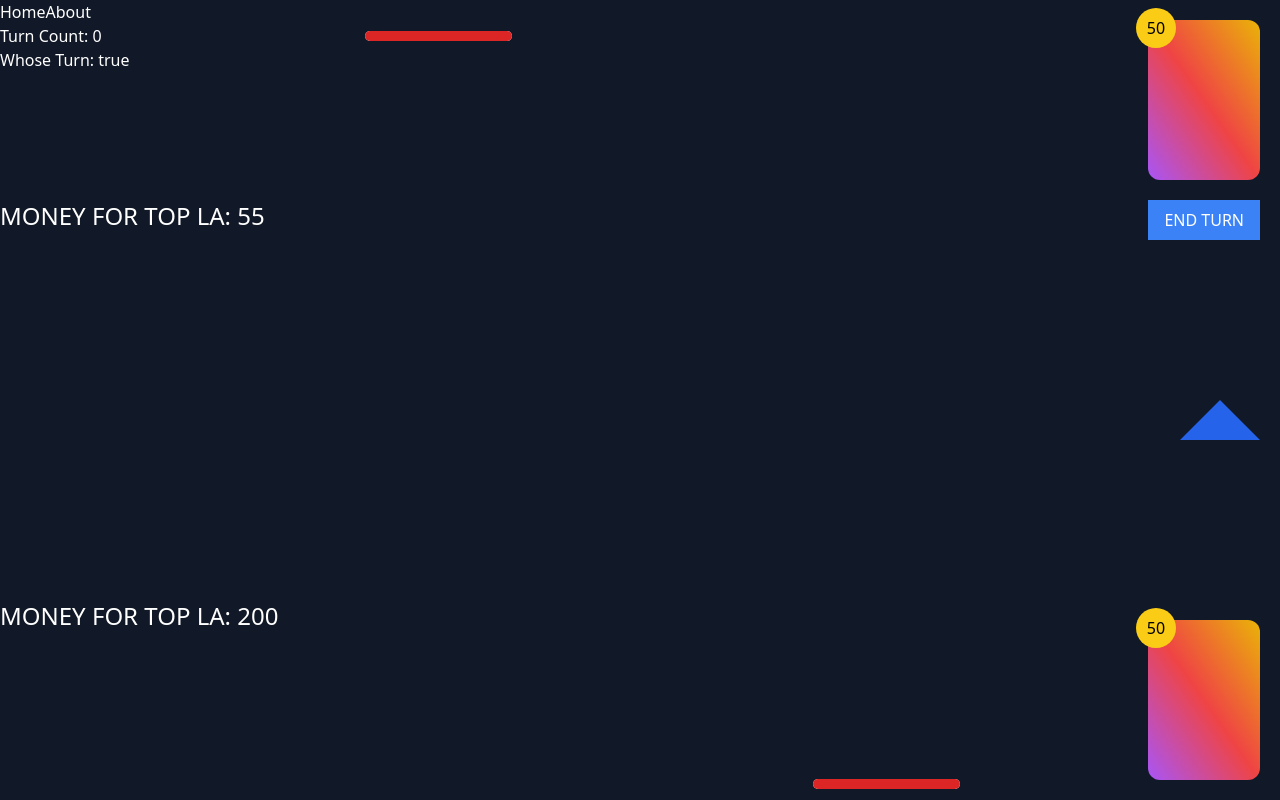
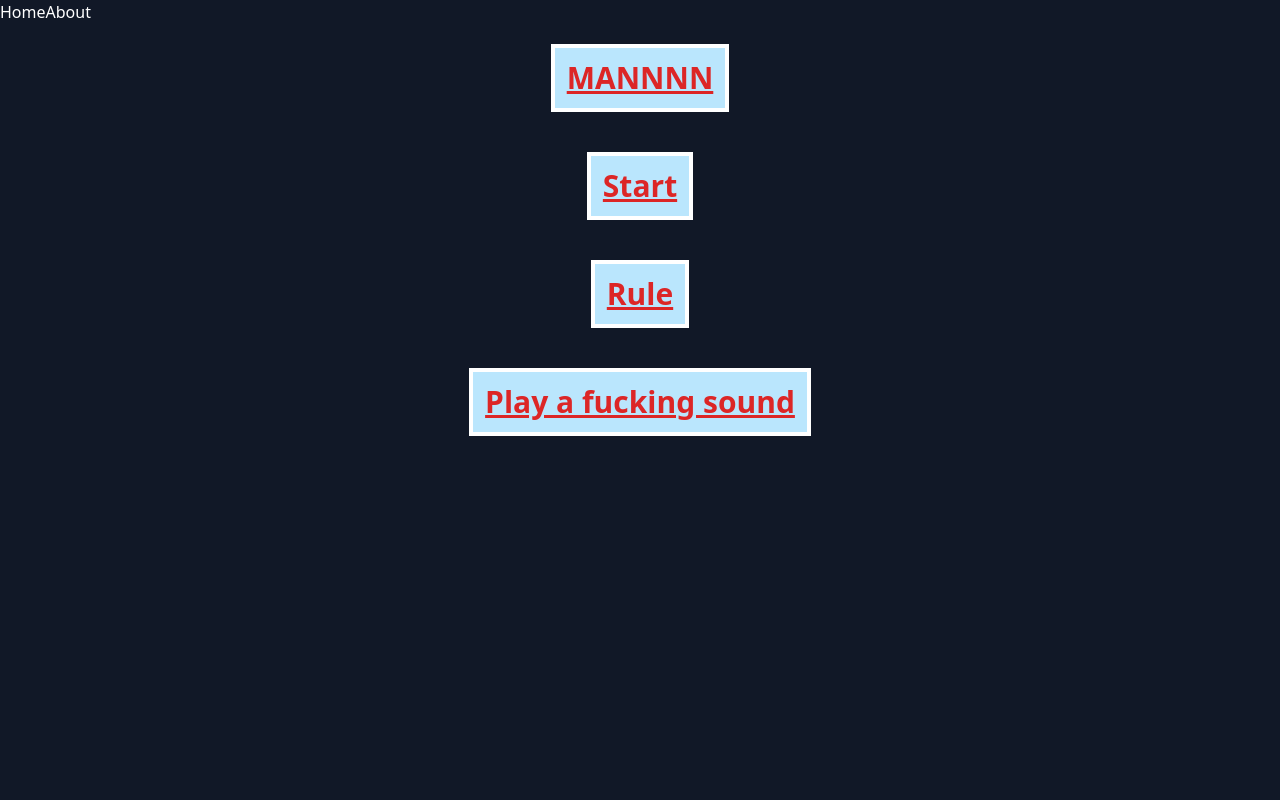
Before and after one commit to TheresaRoss/cardgame1, a Vue app: page / in a window 1280 px wide. Built offline with nearby package versions, Linux system fonts and the light colour scheme.

Commit message:
feat:create menu game and logic to switch between component

```diff
--- /dev/null
+++ b/src/components/Menu.vue
@@ -0,0 +1,52 @@
+<template>
+  <div class="flex justify-center">
+    <div class="grid place-items-center grid-cols-1 grid-rows-3">
+      <div class="border-white border-4 my-5 p-3 bg-sky-200">
+        <button
+          class="bg-transparent text-3xl text-red-600 font-bold underline"
+        >
+          MANNNN
+        </button>
+      </div>
+      <div class="border-white border-4 my-5 p-3 bg-sky-200">
+        <button
+          v-on:click="play"
+          class="bg-transparent text-3xl text-red-600 font-bold underline"
+        >
+          Start
+        </button>
+      </div>
+      <div class="border-white border-4 my-5 p-3 bg-sky-200">
+        <button
+          class="bg-transparent text-3xl text-red-600 font-bold underline"
+        >
+          Rule
+        </button>
+      </div>
+      <div class="border-white border-4 my-5 p-3 bg-sky-200">
+        <button
+          class="bg-transparent text-3xl text-red-600 font-bold underline"
+        >
+          Play a fucking sound
+        </button>
+      </div>
+    </div>
+  </div>
+</template>
+
+<script>
+export default {
+  name: "?",
+  props: {
+    gamestate: Number,
+  },
+  data() {},
+  methods: {
+    play() {
+      console.log(this.gamestate);
+      this.$emit("update", 1);
+      console.log(this.gamestate);
+    },
+  },
+};
+</script>
--- a/src/views/HomeView.vue
+++ b/src/views/HomeView.vue
@@ -8,6 +8,7 @@ import { useCounterStore } from "../state/stateforbot";
 import { useAllcard } from "../state/allcard";
 import { topPlayer } from "../state/statefortop";
 import { gameMech } from "../state/gamemech";
+import Menu from "../components/Menu.vue";
 
 import Cardbase2 from "../components/Cardbase2.vue";
 </script>
@@ -25,6 +26,7 @@ export default defineComponent({
   },
   data() {
     return {
+      gamestate: 0,
       currentComponent: null,
       currentComponent2: null,
       currentComponent3: null,
@@ -906,6 +908,22 @@ export default defineComponent({
 
 <template>
   <main>
+    <!-- Menu Component -->
+    <div
+      v-bind:class="{
+        visible: this.gamestate === 0,
+        invisible: this.gamestate !== 0,
+      }"
+    >
+      <Menu v-bind:gamestate="gamestate" v-on:update="gamestate = 1" />
+    </div>
+    <!-- Game component -->
+    <div
+      v-bind:class="{
+        visible: this.gamestate === 1,
+        invisible: this.gamestate !== 1,
+      }"
+    >
       <!-- topplayer hp bar -->
       <div class="flex absolute items-center mt-5 w-[15%] top-0 left-[25%]">
         <div
@@ -1195,7 +1213,7 @@ export default defineComponent({
       <!-- turn manage -->
       <div
         v-bind:class="{
-        visible: this.gamemech.whoseTurn,
+          visible: this.gamemech.whoseTurn && this.gamestate === 1,
           invisible: !this.gamemech.whoseTurn,
         }"
         class="absolute top-[25%] right-0 mr-5"
@@ -1207,7 +1225,7 @@ export default defineComponent({
 
       <div
         v-bind:class="{
-        visible: !this.gamemech.whoseTurn,
+          visible: !this.gamemech.whoseTurn && this.gamestate === 1,
           invisible: this.gamemech.whoseTurn,
         }"
         class="absolute bottom-[25%] right-0 mr-5"
@@ -1228,5 +1246,6 @@ export default defineComponent({
       ></div>
       <div>Turn Count: {{ gamemech.turnCount }}</div>
       <div>Whose Turn: {{ gamemech.whoseTurn }}</div>
+    </div>
   </main>
 </template>
```
Lines whose indentation alone changed are shown as unchanged.
